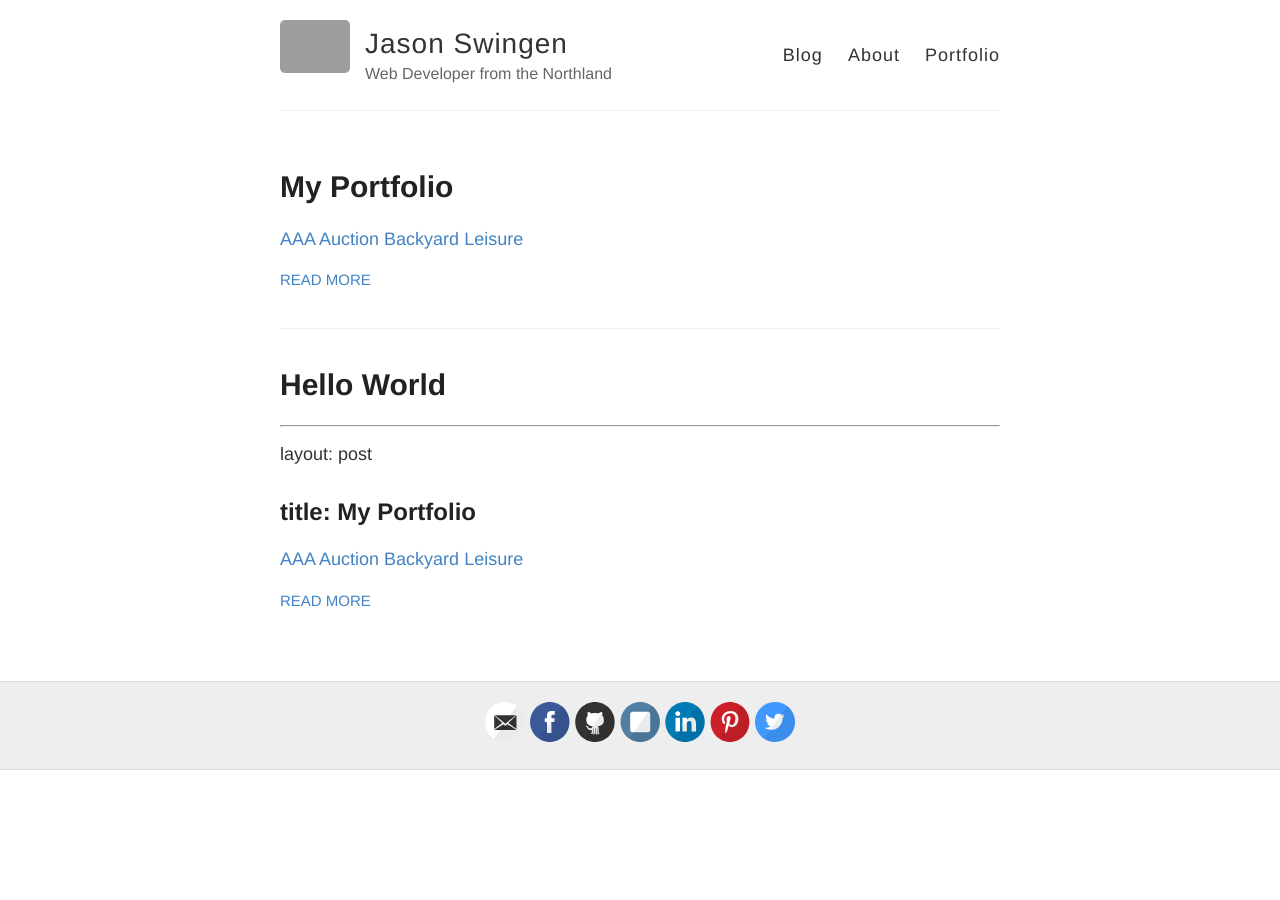
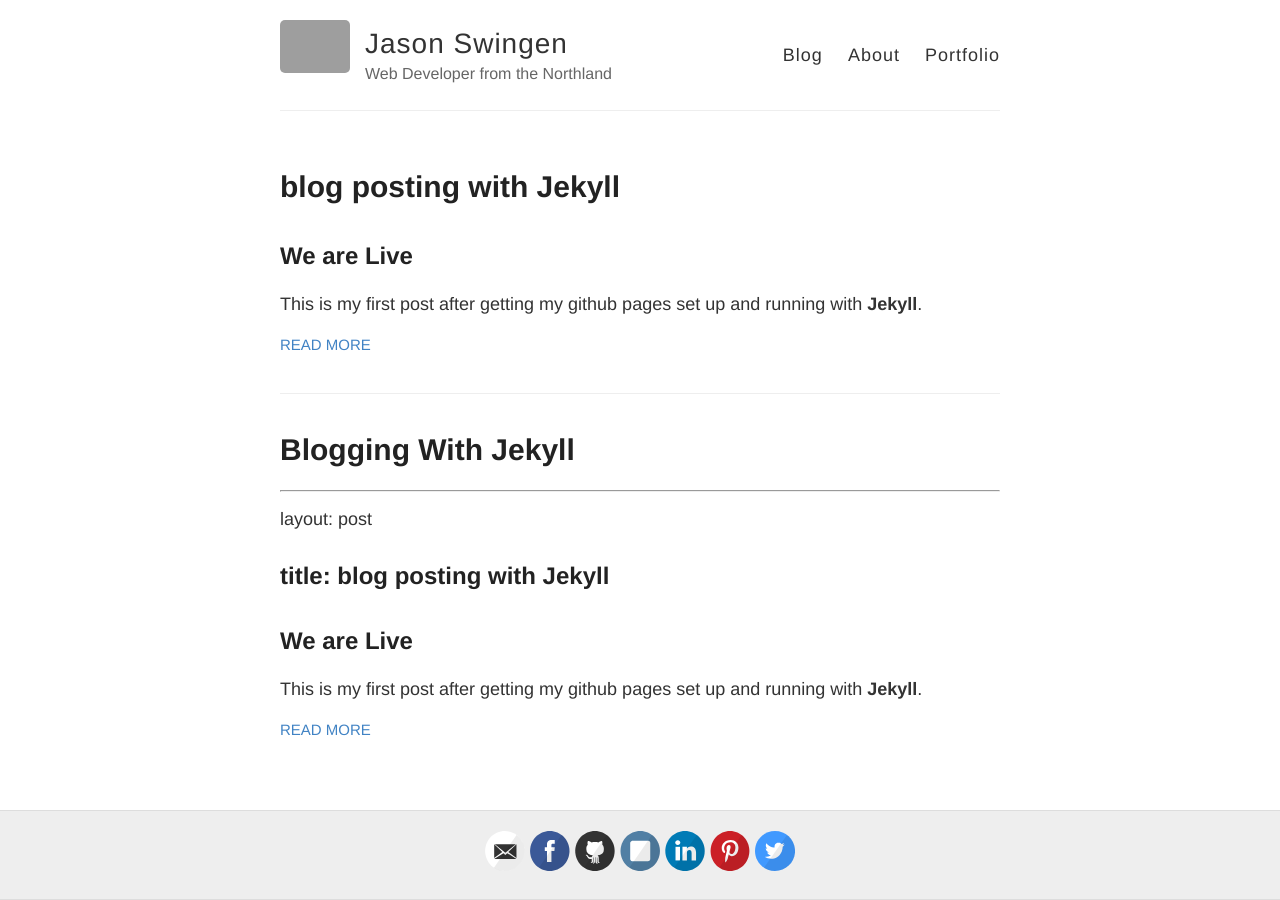
Before and after one commit to JasonSwingen/JasonSwingen.github.io, a Jekyll site: the page built from index.html, in a window 1280 px wide. Built offline with Jekyll 4.4.1, drawn with Linux system fonts in a browser that asks for light colours; grey boxes are pictures that could not be loaded.

Commit message:
renamed first post

```diff
--- /dev/null
+++ b/_posts/2014-11-4-Blogging-with-Jekyll.html
@@ -0,0 +1,5 @@
+<hr>
+<p>layout: post</p>
+<h2 id="title-blog-posting-with-jekyll">title: blog posting with Jekyll</h2>
+<h2 id="we-are-live">We are Live</h2>
+<p>This is my first post after getting my github pages set up and running with <strong>Jekyll</strong>.</p>
--- /dev/null
+++ b/_posts/2014-11-4-Blogging-with-Jekyll.md
@@ -0,0 +1,8 @@
+---
+layout: post
+title: blog posting with Jekyll
+---
+
+## We are Live
+
+This is my first post after getting my github pages set up and running with __Jekyll__.
--- a/_posts/2014-3-3-Hello-World.html
+++ /dev/null
@@ -1,5 +0,0 @@
-<hr>
-<p>layout: post</p>
-<h2 id="title-my-portfolio">title: My Portfolio</h2>
-<p><a href="http://www.auctionmn.com">AAA Auction</a>
-<a href="http://spapoolbilliards.com">Backyard Leisure</a></p>
--- a/_posts/2014-3-3-Hello-World.md
+++ /dev/null
@@ -1,7 +0,0 @@
----
-layout: post
-title: My Portfolio
----
-
-[AAA Auction](http://www.auctionmn.com)
-[Backyard Leisure](http://spapoolbilliards.com)
--- a/portfolio.html
+++ b/portfolio.html
@@ -1,5 +1,5 @@
 ---
-layout: default
+layout: page
 ---
 
 <h1>My Portfolio</h1>
```
